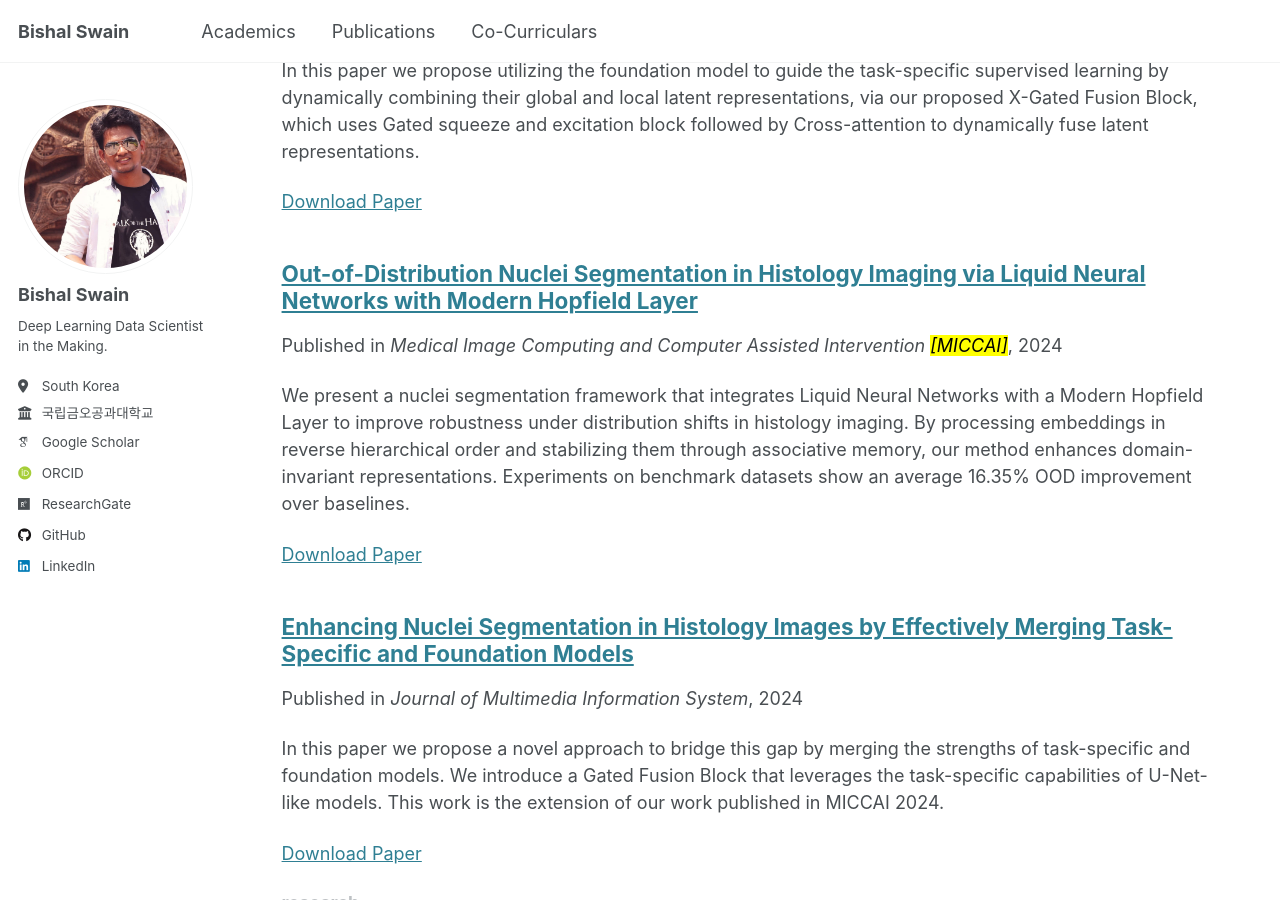
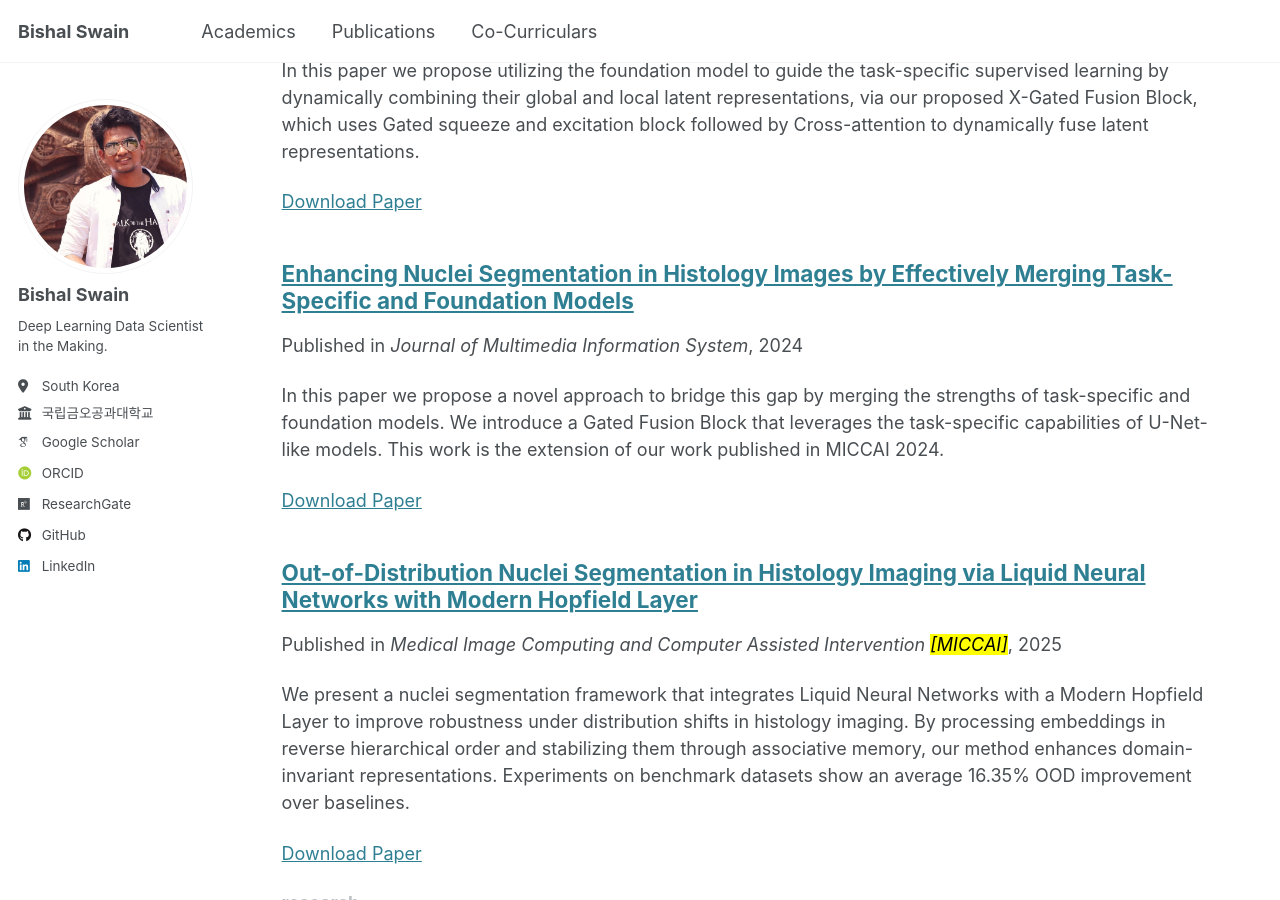
Before and after one commit to bluesaiyancodes/bluesaiyancodes.github.io, a Jekyll site: the page built from _pages/collection-archive.html, in a window 1280 px wide and 900 px high, scrolled down 2769 px. Built offline with Jekyll 4.4.1, drawn with Linux system fonts in a browser that asks for light colours; some web fonts are replaced.

Commit message:
misc --update0930-2

```diff
--- a/_publications/2025-09-20-ood-miccai25.md
+++ b/_publications/2025-09-20-ood-miccai25.md
@@ -4,7 +4,7 @@ collection: publications
 category: conferences
 permalink: /publication/2025-09-20-ood-miccai25
 excerpt: 'We present a nuclei segmentation framework that integrates Liquid Neural Networks with a Modern Hopfield Layer to improve robustness under distribution shifts in histology imaging. By processing embeddings in reverse hierarchical order and stabilizing them through associative memory, our method enhances domain-invariant representations. Experiments on benchmark datasets show an average 16.35% OOD improvement over baselines.'
-date: 2024-10-03
+date: 2025-09-20
 venue: 'Medical Image Computing and Computer Assisted Intervention <mark>[MICCAI]</mark>'
 slidesurl: 'https://cvpr-kit.github.io/SAM-Guided-Enhanced-Nuclei-Segmentation/'
 paperurl: 'https://link.springer.com/chapter/10.1007/978-3-031-72114-4_52'
```
